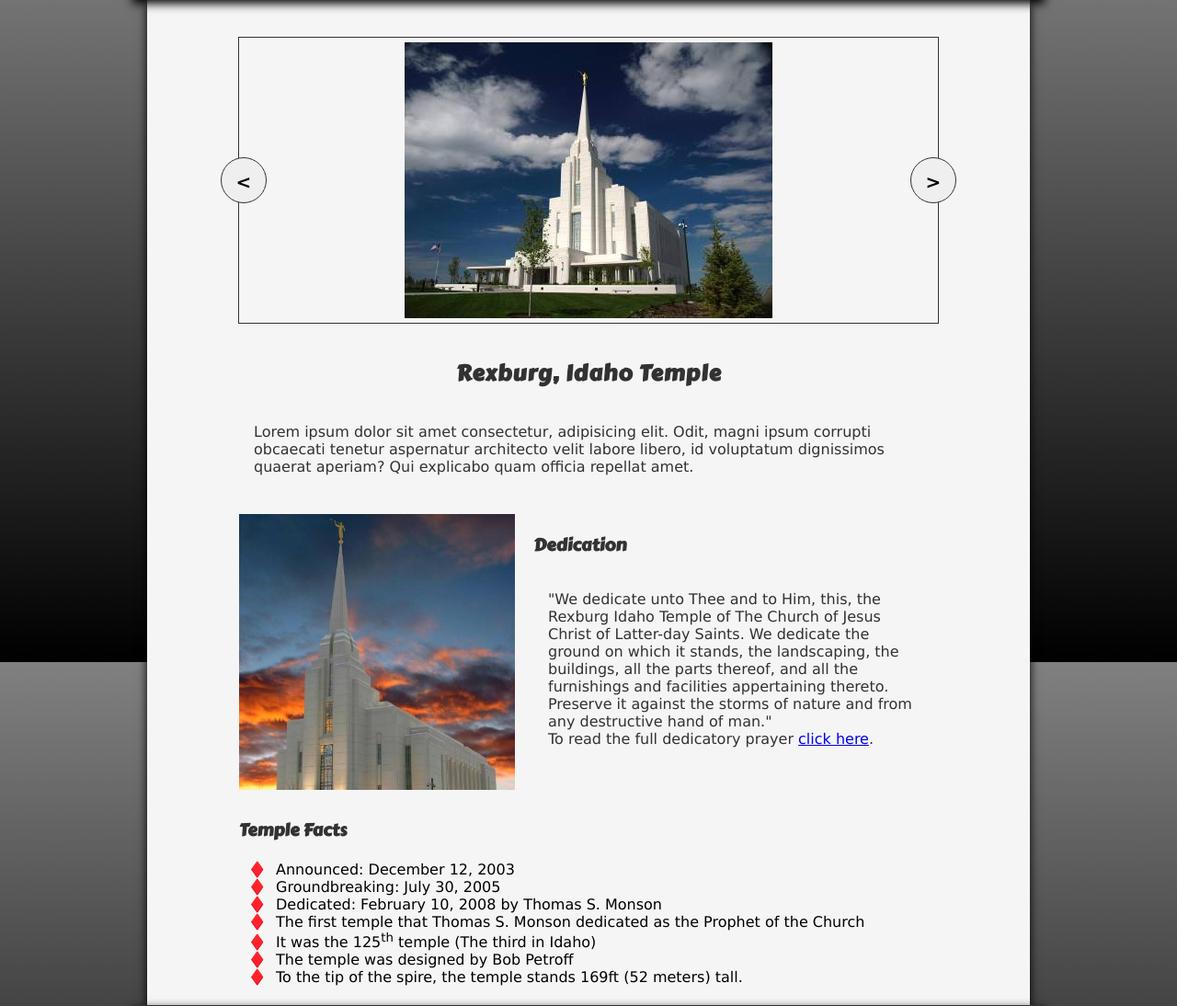
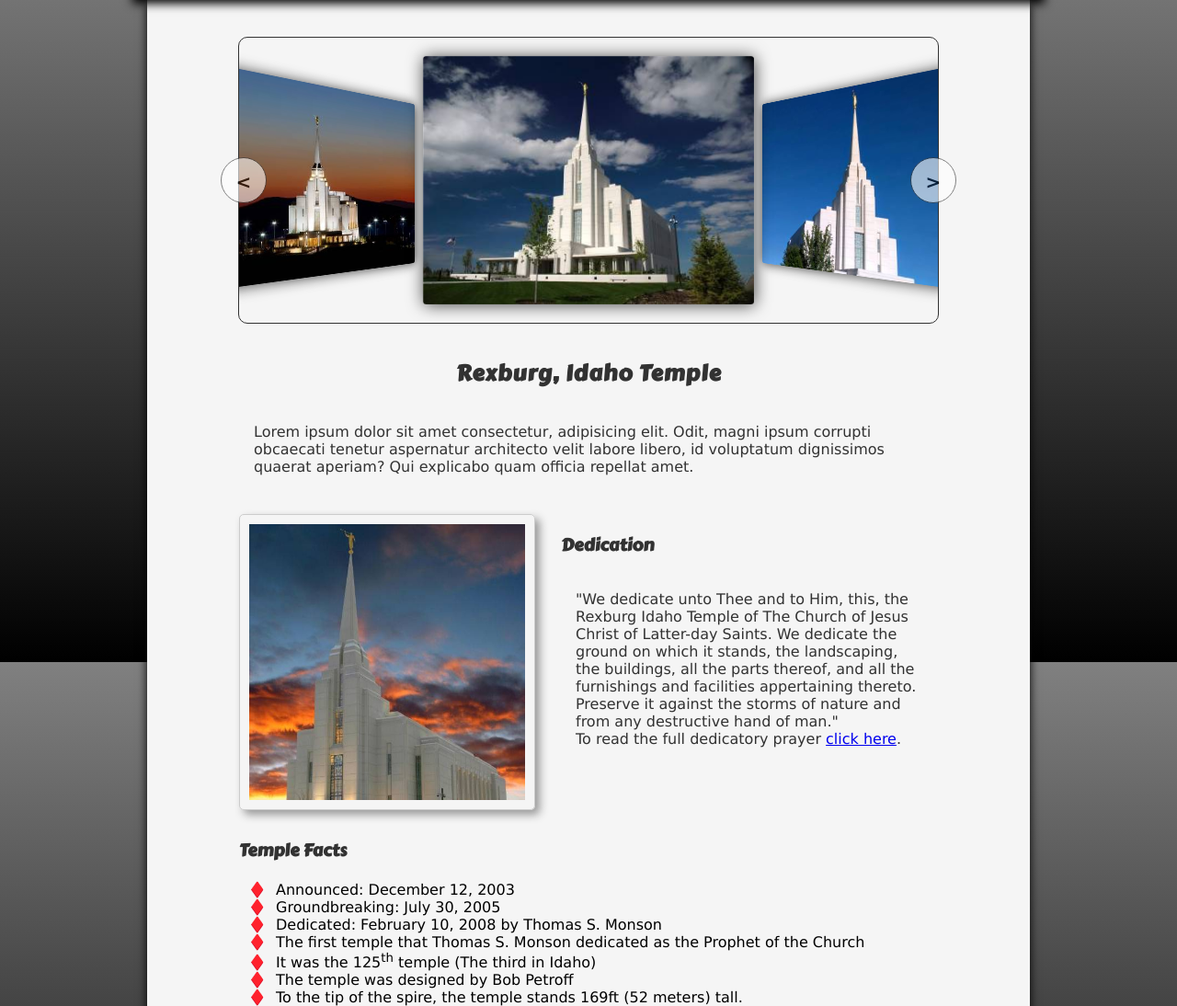
Before and after one commit to JacobHornbeck/JacobHornbeck.github.io, a PHP site: page /wdd130/project/temple-spotlight.html in a window 1280 px wide. Shown: the part 80-1174 px from the top of the page at 92% size. Run offline with PHP 8.4, Linux system fonts and the light colour scheme; some web fonts are replaced.

Commit message:
finished temple-spotlight and reservations pages

```diff
--- a/wdd130/project/styles/style.css
+++ b/wdd130/project/styles/style.css
@@ -133,7 +133,7 @@
     padding: 0;
     margin: 0;
 }
-section > div > img {
+section > div > img, .dedication img {
     width: 330px;
     padding: 10px;
     margin-top: 30px;
@@ -231,6 +231,9 @@
     border-radius: 3px;
     font-size: 14px;
 }
+.show-later {
+    display: none;
+}
 .facts {
     font-family: var(--paragraph-font);
     list-style-type: '♦️  ';
@@ -241,24 +244,105 @@
 section.dedication {
     display: grid;
     grid-template-columns: 300px auto;
-    grid-gap: 20px;
+    grid-gap: 50px;
 }
 .dedication img {
     max-width: 300px;
+    margin-top: 0;
 }
 section.photo-spotlight {
     border: solid 1px var(--accent1-color);
     margin: 40px auto 10px auto;
     width: calc(100% - 400px);
+    border-radius: 10px;
     position: relative;
     height: 300px;
 }
-section.photo-spotlight img {
+section.photo-spotlight > div {
+    width: 100%; height: 100%;
     position: absolute;
+    overflow: hidden;
+    top: 0; left: 0;
+    perspective: 800px;
+    perspective-origin: center calc(50% + 20px);
+}
+section.photo-spotlight > div > img {
+    box-shadow: 1px 1px 20px rgba(0,0,0,0.7);
+    transition: all 0.5s, left 1s;
     left: calc(50% - 200px);
+    border-radius: 4px;
+    position: absolute;
+    margin: 5px 0 0 0;
+    height: 300px;
+    width: 400px;
+    border: none;
+    padding: 0;
+}
+section.photo-spotlight img.img-l4 {
+    left: calc(50% - 200px - 600px);
+    transform-style: preserve-3d;
+    transform: scale(0.55) rotate3d(0,1,0,60deg);
+    transition: all 0s;
+    z-index: 2;
+}
+section.photo-spotlight img.img-l3 {
+    left: calc(50% - 200px - 500px);
+    transform-style: preserve-3d;
+    transform: scale(0.6) rotate3d(0,1,0,60deg);
+    z-index: 3;
+}
+section.photo-spotlight img.img-l2 {
+    left: calc(50% - 200px - 400px);
+    transform-style: preserve-3d;
+    transform: scale(0.65) rotate3d(0,1,0,60deg);
+    z-index: 4;
+}
+section.photo-spotlight img.img-l1 {
+    left: calc(50% - 200px - 300px);
+    transform-style: preserve-3d;
+    transform: scale(0.7) rotate3d(0,1,0,60deg);
+    z-index: 5;
+}
+section.photo-spotlight img.img-mc {
+    transform-style: preserve-3d;
+    left: calc(50% - 200px);
+    transform: scale(0.9);
+    z-index: 6;
+}
+section.photo-spotlight img.img-r1 {
+    left: calc(50% - 200px + 300px);
+    transform-style: preserve-3d;
+    transform: scale(0.7) rotate3d(0,1,0,-60deg);
+    z-index: 5;
+}
+section.photo-spotlight img.img-r2 {
+    left: calc(50% - 200px + 400px);
+    transform-style: preserve-3d;
+    transform: scale(0.65) rotate3d(0,1,0,-60deg);
+    z-index: 4;
+}
+section.photo-spotlight img.img-r3 {
+    left: calc(50% - 200px + 500px);
+    transform-style: preserve-3d;
+    transform: scale(0.6) rotate3d(0,1,0,-60deg);
+    z-index: 3;
+}
+section.photo-spotlight img.img-r4 {
+    left: calc(50% - 200px + 600px);
+    transform-style: preserve-3d;
+    transform: scale(0.55) rotate3d(0,1,0,-60deg);
+    z-index: 2;
+}
+section.photo-spotlight img.img-r5 {
+    left: calc(50% - 200px + 700px);
+    transform-style: preserve-3d;
+    transform: scale(0.5) rotate3d(0,1,0,-60deg);
+    transition: all 0s;
+    z-index: 1;
 }
 section.photo-spotlight button {
     border: solid 0.5px var(--accent1-color);
+    background-color: var(--accent2-color);
     font-family: var(--paragraph-font);
     top: calc(50% - 25px);
     transition: all 0.2s;
@@ -268,17 +352,23 @@
     padding-top: 5px;
     font-size: 20px;
     outline: none;
+    opacity: 0.6;
     height: 50px;
     width: 50px;
+    z-index: 6;
+}
+section.photo-spotlight button:hover {
+    opacity: 0.8;
+    cursor: pointer;
 }
 section.photo-spotlight button:active {
     transform: scale(0.9);
     transition: none;
 }
-section.photo-spotlight button.go-left {
+section.photo-spotlight button#go-left {
     left: -20px;
 }
-section.photo-spotlight button.go-right {
+section.photo-spotlight button#go-right {
     right: -20px;
 }
 
@@ -302,6 +392,9 @@
 }
 input[type="number"] {
     width: 2.5em;
+}
+form > section:nth-of-type(1) {
+    width: auto;
 }
 form > section, form > section:nth-of-type(1), form > section:nth-of-type(2) {
     display: block;
@@ -335,7 +428,17 @@
     .social {
         margin-right: 50px;
     }
-    section:nth-of-type(1), section:nth-of-type(2) {
+    section.photo-spotlight {
+        position: relative;
+        padding-left: 0;
+        padding-right: 0;
+        transform: scale(0.9);
+    }
+    section.photo-spotlight > div {
+        padding: 0;
+    }
+    section:nth-of-type(1), section:nth-of-type(2),
+    section.dedication, section.photo-spotlight, header {
         display: block;
     }
     section:first-child {
@@ -348,12 +451,15 @@
     section {
         padding: 5px 50px;
     }
-    header {
-        display: block;
-    }
     nav > ul {
         justify-content: center;
         padding-left: 0;
+    }
+}
+
+@media screen and (max-width: 711px) {
+    .show-later {
+        display: inline;
     }
 }
 
--- a/wdd130/project/temple-spotlight.html
+++ b/wdd130/project/temple-spotlight.html
@@ -9,7 +9,7 @@
         <title>Temple Inn & Suites | Your Home Away From Home</title>
         <link rel="stylesheet" href="styles/style.css">
     </head>
-    <body>
+    <body onkeydown="Shift()">
         <div class="menu">
             <input type="checkbox" id="toggler">
             <label id="menu-click" for="toggler">
@@ -43,9 +43,20 @@
         </header>
         <main>
             <section class="photo-spotlight">
-                <button class="go-left">&lt;</button>
-                <img id="img-main" src="images/changing/rexburg-main.jpg" alt="The Rexburg Idaho Temple on a clear day">
-                <button class="go-right">&gt;</button>
+                <button id="go-left" onclick="Shift('right')">&lt;</button>
+                <div>
+                <img class="img-l4 img-shift" src="images/changing/rexburg-1.jpg" alt="The front of the Rexburg Temple">
+                <img class="img-l3 img-shift" src="images/changing/rexburg-2.jpg" alt="The Rexburg Temple with a stormy sky">
+                <img class="img-l2 img-shift" src="images/changing/rexburg-3.jpg" alt="The Rexburg Temple on a snowy day with blue sky">
+                <img class="img-l1 img-shift" src="images/changing/rexburg-4.jpg" alt="The Rexburg Temple at sunset">
+                <img class="img-mc img-shift" src="images/changing/rexburg-main.jpg" alt="The Rexburg Idaho Temple on a clear day">
+                <img class="img-r1 img-shift" src="images/changing/rexburg-5.jpg" alt="The Rexburg Temple with blue sky">
+                <img class="img-r2 img-shift" src="images/changing/rexburg-6.jpg" alt="Black and white photo of the Rexburg Temple">
+                <img class="img-r3 img-shift" src="images/changing/rexburg-7.jpg" alt="The Rexburg Temple across a wheat field at sunset">
+                <img class="img-r4 img-shift" src="images/changing/rexburg-8.jpg" alt="The Rexburg Temple and its grounds">
+                <img class="img-r5 img-shift" src="images/changing/rexburg-9.jpg" alt="Peaking through some wheat at the Rexburg Temple">
+                </div>
+                <button id="go-right" onclick="Shift('left')">&gt;</button>
             </section>
             <section class="not-grid">
                 <h2>Rexburg, Idaho Temple</h2>
```
Also changed, not shown: wdd130/project/reservation.html (+40 -17 lines), wdd130/project/scripts/temple-shifter.js (+115 -0 lines).
